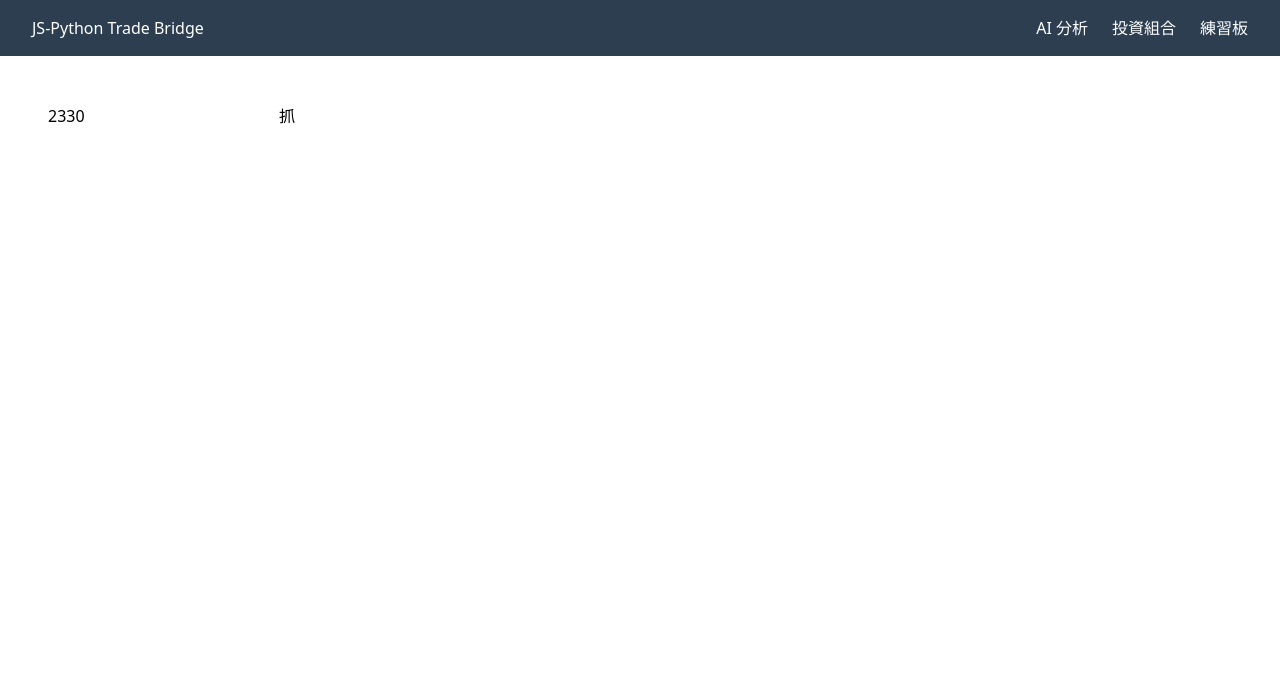
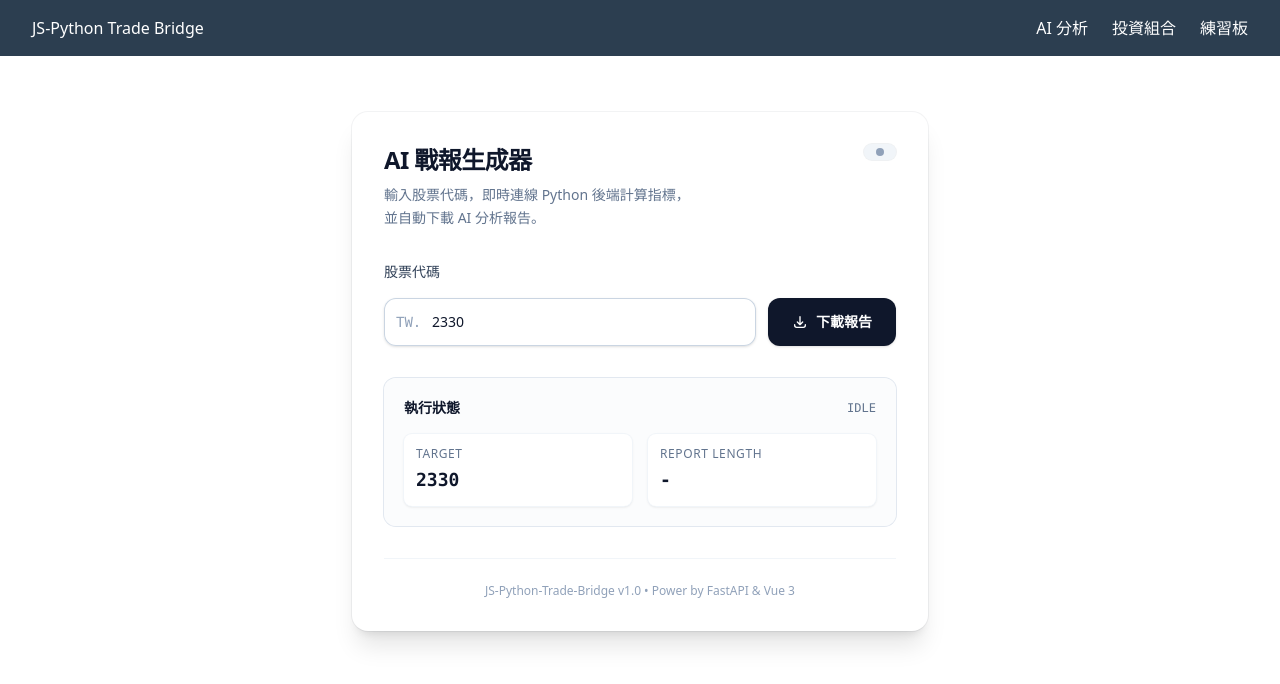
Before and after one commit to thomas021115/JS-Python-Trade-Bridge, a Vue app in the folder web/: page /aianalysis in a window 1280 px wide. Shown: the top 684 px of the page. Built offline with nearby package versions, Linux system fonts and the light colour scheme; no server answers.

Commit message:
style: refine layout and spacing

```diff
--- a/web/src/App.vue
+++ b/web/src/App.vue
@@ -35,6 +35,9 @@
 	color: #42b983;
 }
 .container {
-	padding: 2rem;
+ 	width: 100%;
+	max-width: 1900px;
+  	margin: 0 auto;
+  	padding: 2rem;
 }
 </style>
--- a/web/src/pages/AiAnalysis.vue
+++ b/web/src/pages/AiAnalysis.vue
@@ -57,8 +57,110 @@ async function fetchReport(){
 </script>
 
 <template>
-  <div style="padding:16px">
-    <input v-model="symbol" />
-    <button @click="fetchReport" :disabled="loadingReport">抓</button>
+  <div class="min-h-screen w-full flex justify-center items-start p-6 font-sans overflow-y-auto">
+    <div class="w-full max-w-xl rounded-2xl bg-white shadow-xl ring-1 ring-slate-900/5 p-8 space-y-8 transition-all duration-300">
+      <div class="flex items-start justify-between">
+        <div>
+          <h1 class="text-2xl font-bold tracking-tight text-slate-900">
+            AI 戰報生成器
+          </h1>
+          <p class="text-sm text-slate-500 mt-2 leading-relaxed">
+            輸入股票代碼，即時連線 Python 後端計算指標，<br />
+            並自動下載 AI 分析報告。
+          </p>
+        </div>
+
+        <span
+          class="inline-flex items-center gap-1.5 rounded-full px-3 py-1 text-xs font-medium transition-colors duration-300"
+          :class="loadingReport ? 'bg-blue-50 text-blue-700 ring-1 ring-blue-600/20' : 'bg-slate-100 text-slate-600 ring-1 ring-slate-500/10'"
+        >
+          <span class="relative flex h-2 w-2">
+            <span v-if="loadingReport" class="animate-ping absolute inline-flex h-full w-full rounded-full bg-blue-400 opacity-75"></span>
+            <span class="relative inline-flex rounded-full h-2 w-2" :class="loadingReport ? 'bg-blue-500' : 'bg-slate-400'"></span>
+          </span>
+          {{ loadingReport ? '下載中...' : '' }}
+        </span>
+      </div>
+
+      <div class="space-y-4">
+        <label class="block text-sm font-medium text-slate-700">股票代碼</label>
+
+
+        <div class="flex gap-3">
+          <div class="relative flex-1 group">
+            <div class="absolute inset-y-0 left-0 pl-3 flex items-center pointer-events-none">
+              <span class="text-slate-400 text-sm font-mono">TW.</span>
+            </div>
+            <input
+              v-model="symbol"
+              type="text"
+              inputmode="numeric"
+              placeholder="2330"
+              @keydown.enter="!loadingReport ? fetchReport() : null"
+              class="block w-full rounded-xl border-0 py-3 pl-12 pr-4 text-slate-900 shadow-sm ring-1 ring-inset ring-slate-300 placeholder:text-slate-400 focus:ring-2 focus:ring-inset focus:ring-blue-600 sm:text-sm sm:leading-6 transition-shadow duration-200"
+            />
+          </div>
+
+          <button
+            @click="fetchReport"
+            :disabled="loadingReport"
+            class="shrink-0 inline-flex items-center gap-2 rounded-xl bg-slate-900 px-6 py-3 text-sm font-semibold text-white shadow-sm hover:bg-slate-800 focus-visible:outline focus-visible:outline-2 focus-visible:outline-offset-2 focus-visible:outline-slate-900 disabled:opacity-50 disabled:cursor-not-allowed transition-all active:scale-95"
+          >
+            <svg v-if="loadingReport" class="animate-spin -ml-1 h-4 w-4 text-white" fill="none" viewBox="0 0 24 24">
+              <circle class="opacity-25" cx="12" cy="12" r="10" stroke="currentColor" stroke-width="4"></circle>
+              <path class="opacity-75" fill="currentColor" d="M4 12a8 8 0 018-8V0C5.373 0 0 5.373 0 12h4zm2 5.291A7.962 7.962 0 014 12H0c0 3.042 1.135 5.824 3 7.938l3-2.647z"></path>
+            </svg>
+            <span v-else>
+              <svg class="w-4 h-4" fill="none" stroke="currentColor" viewBox="0 0 24 24">
+                <path stroke-linecap="round" stroke-linejoin="round" stroke-width="2" d="M4 16v1a3 3 0 003 3h10a3 3 0 003-3v-1m-4-4l-4 4m0 0l-4-4m4 4V4"></path>
+              </svg>
+            </span>
+            {{ loadingReport ? '處理中' : '下載報告' }}
+          </button>
+        </div>
+      </div>
+
+      <div v-if="errorMsg" class="rounded-lg bg-red-50 p-4 border border-red-100 flex gap-3">
+        <div class="shrink-0 text-red-500">
+          <svg class="h-5 w-5" viewBox="0 0 20 20" fill="currentColor">
+            <path
+              fill-rule="evenodd"
+              d="M10 18a8 8 0 100-16 8 8 0 000 16zM8.707 7.293a1 1 0 00-1.414 1.414L8.586 10l-1.293 1.293a1 1 0 101.414 1.414L10 11.414l1.293 1.293a1 1 0 001.414-1.414L11.414 10l1.293-1.293a1 1 0 00-1.414-1.414L10 8.586 8.707 7.293z"
+              clip-rule="evenodd"
+            />
+          </svg>
+        </div>
+        <div class="text-sm text-red-700">
+          <h3 class="font-medium">連線失敗</h3>
+          <p class="mt-1 opacity-90">{{ errorMsg }}</p>
+        </div>
+      </div>
+
+      <div class="rounded-xl bg-slate-50/50 ring-1 ring-slate-200 p-5">
+        <div class="flex items-center justify-between mb-4">
+          <h3 class="text-sm font-semibold text-slate-900">執行狀態</h3>
+          <span class="text-xs font-mono text-slate-500">{{ report ? 'SUCCESS' : 'IDLE' }}</span>
+        </div>
+
+        <div class="grid grid-cols-2 gap-4">
+          <div class="p-3 bg-white rounded-lg shadow-sm ring-1 ring-slate-100">
+            <div class="text-xs text-slate-500 font-medium uppercase tracking-wider">Target</div>
+            <div class="mt-1 text-lg font-bold text-slate-900 font-mono">{{ symbol }}</div>
+          </div>
+          <div class="p-3 bg-white rounded-lg shadow-sm ring-1 ring-slate-100">
+            <div class="text-xs text-slate-500 font-medium uppercase tracking-wider">Report Length</div>
+            <div class="mt-1 text-lg font-bold text-slate-900 font-mono">
+              {{ report?.report ? (report.report.length + ' chars') : '-' }}
+            </div>
+          </div>
+        </div>
+      </div>
+
+      <div class="border-t border-slate-100 pt-6 text-center">
+        <p class="text-xs text-slate-400">
+          JS-Python-Trade-Bridge v1.0 • Power by FastAPI & Vue 3
+        </p>
+      </div>
+    </div>
   </div>
 </template>
```
